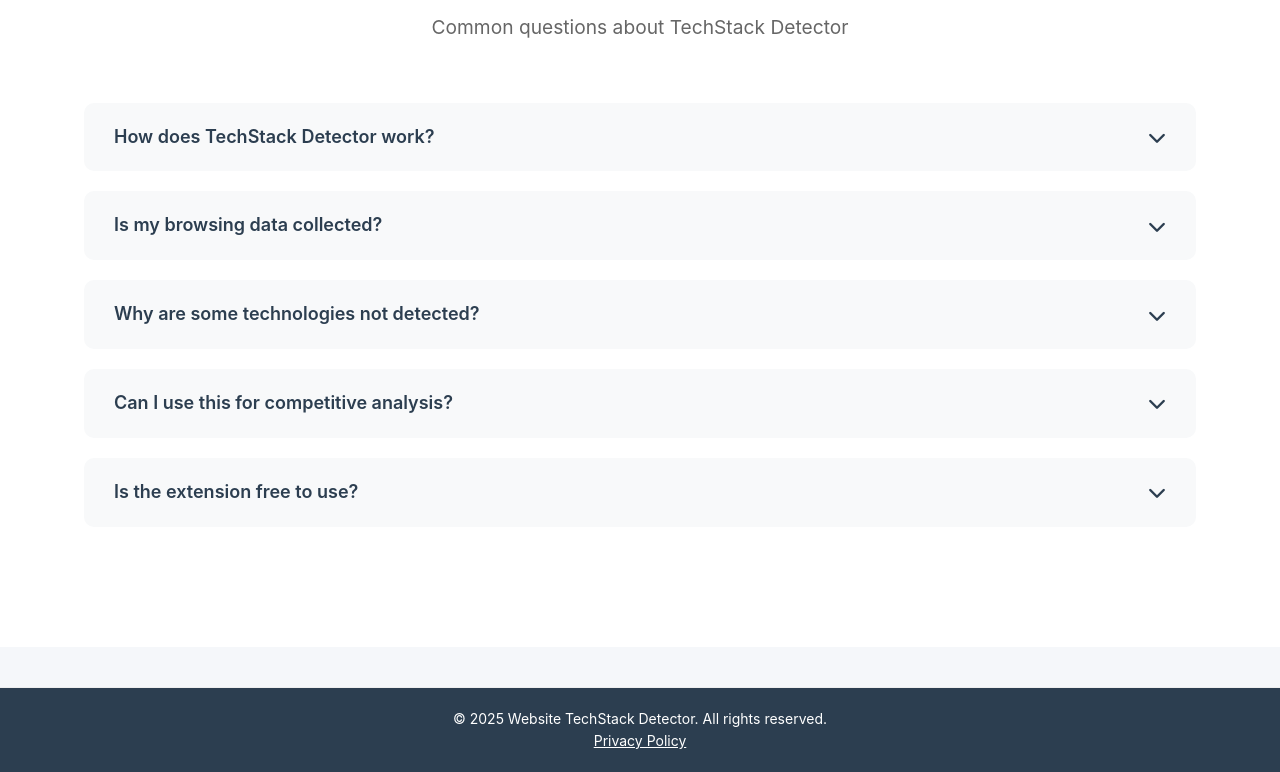
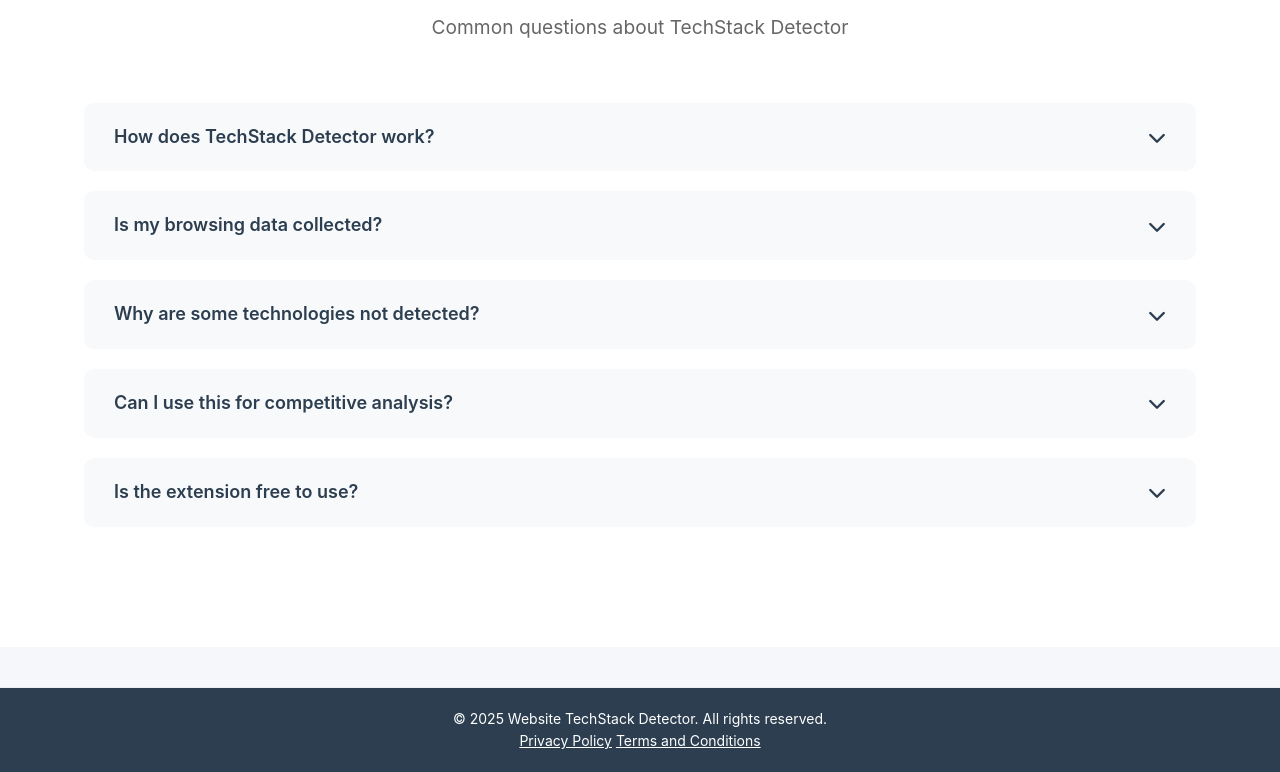
Before and after one commit to tabrejansary/Techstack-Detector, a plain HTML site: page index.html in a window 1280 px wide. Shown: the part 8734-9506 px from the top of the page. Drawn offline with Linux system fonts and the light colour scheme.

Commit message:
Update index.html

```diff
--- a/index.html
+++ b/index.html
@@ -903,6 +903,7 @@
     © 2025 Website TechStack Detector. All rights reserved.
     <br>
     <a href="privacy.html" style="color:white; text-decoration:underline;">Privacy Policy</a>
+    <a href="terms-and-conditions.html" style="color:white; text-decoration:underline;">Terms and Conditions</a>
 </footer>
     <script>
         // FAQ toggle functionality
```
